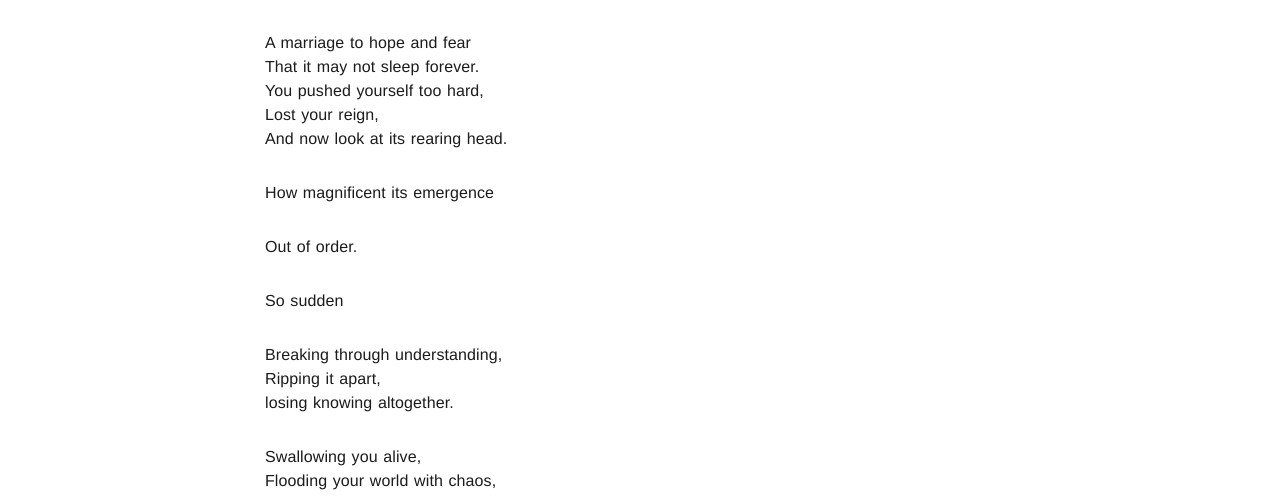
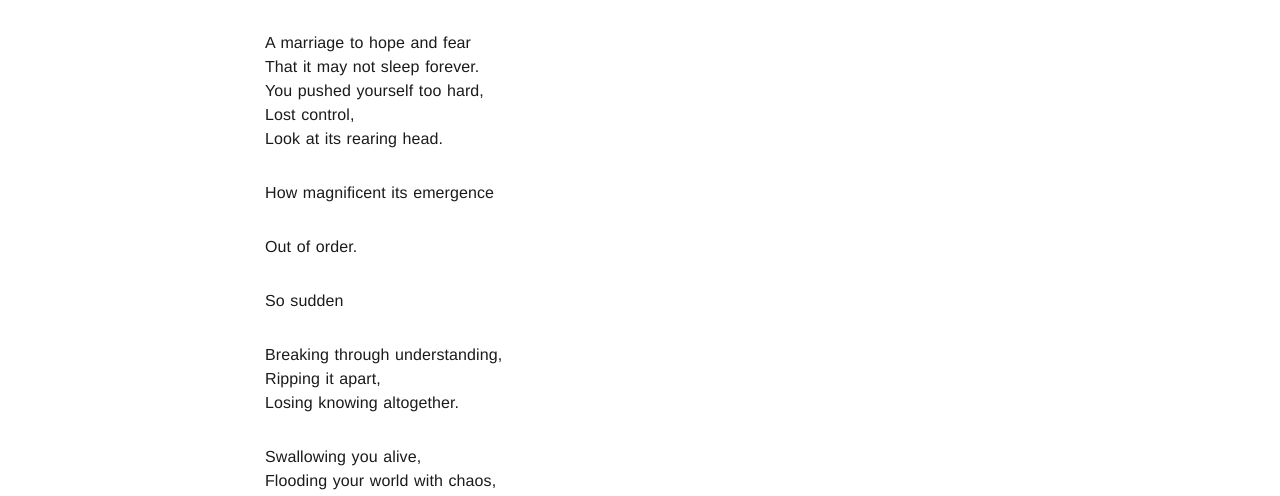
Before and after one commit to pheymann/paulheymann-website, a Jekyll site: the page built from _posts/2023-06-12-emerging-dragon.md, in a window 1280 px wide. Shown: the part 150-646 px from the top of the page. Built offline with Jekyll 4.4.1, drawn with Linux system fonts in a browser that asks for light colours.

Commit message:
blog:poem: smaller adjustments

```diff
--- a/_posts/2023-06-12-emerging-dragon.md
+++ b/_posts/2023-06-12-emerging-dragon.md
@@ -13,8 +13,8 @@ He is the beast of chaos living deep within.
 A marriage to hope and fear<br/>
 That it may not sleep forever.<br/>
 You pushed yourself too hard,<br/>
-Lost your reign,<br/>
-And now look at its rearing head.
+Lost control,<br/>
+Look at its rearing head.
 
 How magnificent its emergence
 
@@ -24,7 +24,7 @@ So sudden
 
 Breaking through understanding,<br/>
 Ripping it apart,<br/>
-losing knowing altogether.
+Losing knowing altogether.
 
 Swallowing you alive,<br/>
 Flooding your world with chaos,<br/>
```
